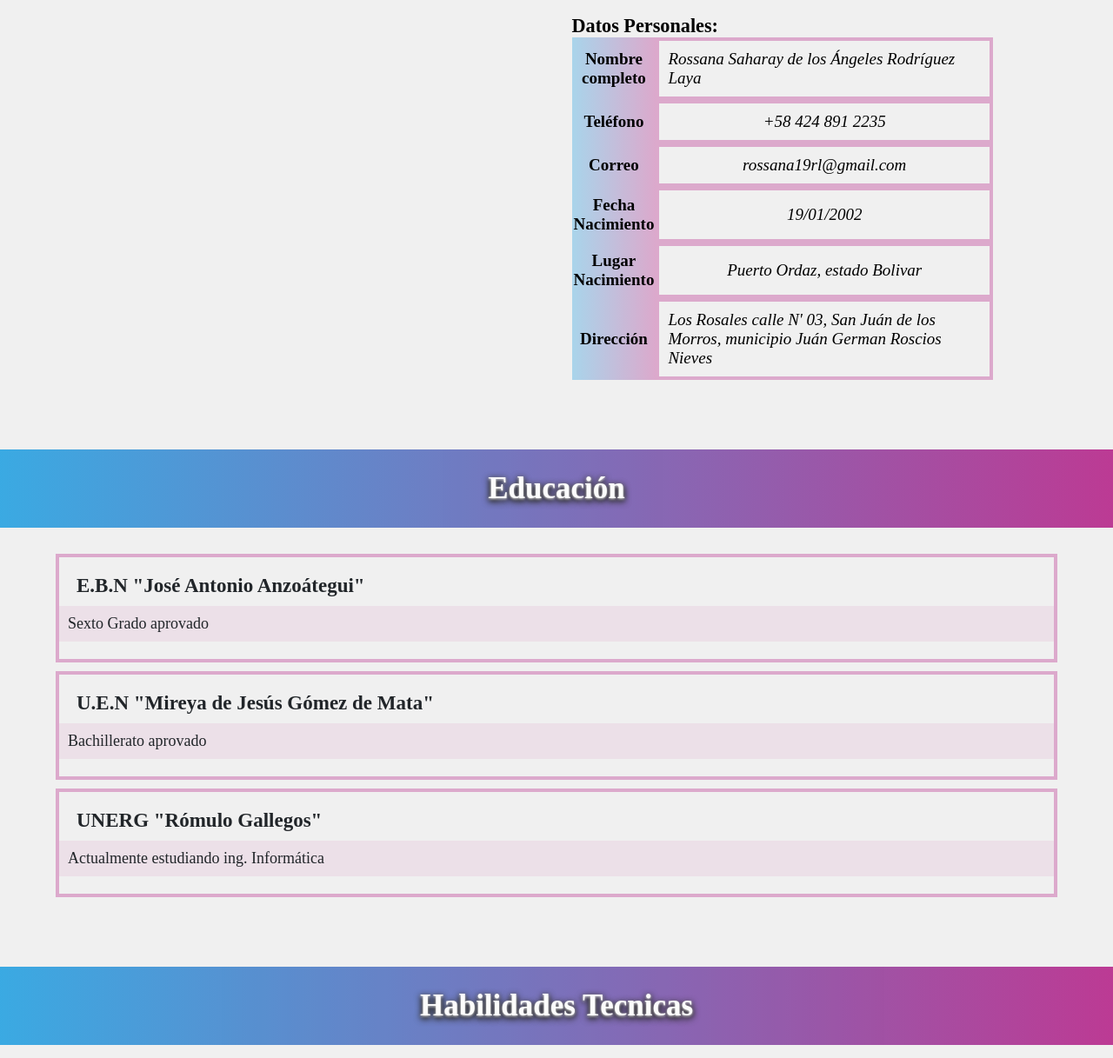
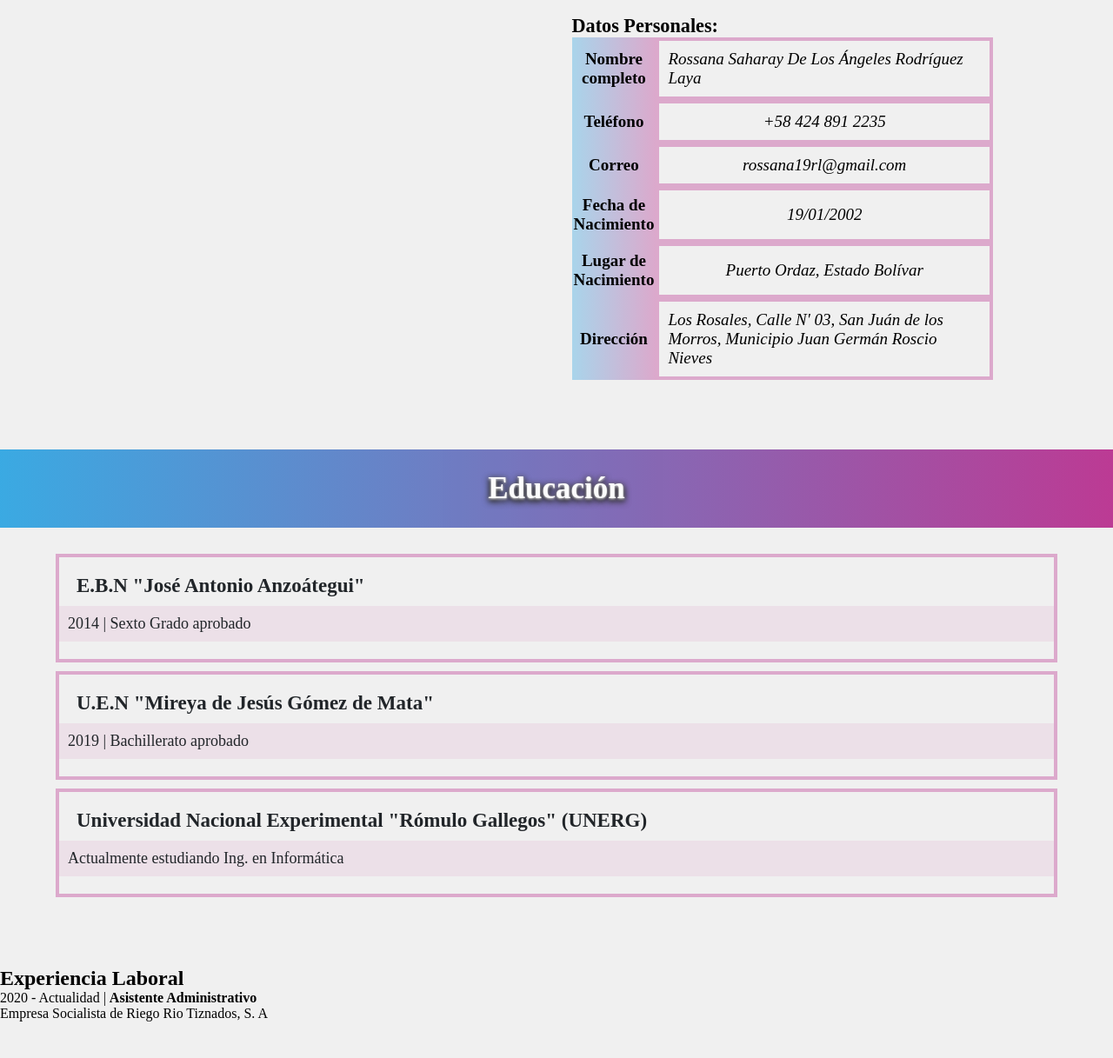
Before and after one commit to Layrod2/rossana, a website: page static/index.html in a window 1280 px wide. Shown: the part 343-1560 px from the top of the page at 87% size. Drawn offline with Linux system fonts and the light colour scheme.

Commit message:
Update index.html

```diff
--- a/static/index.html
+++ b/static/index.html
@@ -25,7 +25,7 @@
             <p>
               <ul class='description__list'>
                 <li>
-                  <strong>Nombre completo</strong> <i>Rossana Saharay de los Ángeles Rodríguez Laya</i>
+                  <strong>Nombre completo</strong> <i>Rossana Saharay De Los Ángeles Rodríguez Laya</i>
                 </li>
                 <li>
                   <strong>Teléfono</strong> <i>+58 424 891 2235</i>
@@ -34,13 +34,13 @@
                   <strong>Correo</strong> <i>rossana19rl@gmail.com</i>
                 </li>
                 <li>
-                  <strong>Fecha Nacimiento</strong> <i>19/01/2002</i>
+                  <strong>Fecha de Nacimiento</strong> <i>19/01/2002</i>
                 </li>
                 <li>
-                  <strong>Lugar Nacimiento</strong> <i>Puerto Ordaz, estado Bolivar</i>
+                  <strong>Lugar de Nacimiento</strong> <i>Puerto Ordaz, Estado Bolívar</i>
                 </li>
                 <li>
-                  <strong>Dirección</strong> <i>Los Rosales calle N' 03, San Juán de los Morros, municipio Juán German Roscios Nieves</i>
+                  <strong>Dirección</strong> <i>Los Rosales, Calle N' 03, San Juán de los Morros, Municipio Juan Germán Roscio Nieves</i>
                 </li>
               </ul>
             </p>
@@ -56,25 +56,36 @@
 
           <div class="education">
             <h3>E.B.N "José Antonio Anzoátegui"</h3>
-            <p>Sexto Grado aprovado</p>
+            <p>2014 | Sexto Grado aprobado</p>
           </div>
 
           <div class="education">
             <h3>U.E.N "Mireya de Jesús Gómez de Mata"</h3>
-            <p>Bachillerato aprovado</p>
+            <p>2019 | Bachillerato aprobado</p>
           </div>
 
           <div class="education">
-            <h3>UNERG "Rómulo Gallegos"</h3>
-            <p>Actualmente estudiando ing. Informática</p>
+            <h3>Universidad Nacional Experimental "Rómulo Gallegos" (UNERG)</h3>
+            <p>Actualmente estudiando Ing. en Informática</p>
           </div>
 
         </div>
       </div>
 
+      <!--SECCION EXPERIENCIA LABORAL-->
+      <div id="experiencia">
+        <h2>Experiencia Laboral</h2>
+        <div class="container-experiencia">
+          <div class="exp-lab">
+          <p>2020 - Actualidad | <b>Asistente Administrativo</b><br>
+          Empresa Socialista de Riego Rio Tiznados, S. A</p>
+        </div>
+        </div>
+      </div>
+
       <!-- SECCION HABILIDADES -->
       <div class="" id='skills-tec'>
-          <h2>Habilidades Tecnicas</h2>
+          <h2>Experiencia / Lenguajes de Programación</h2>
           <div class="container-skills">
 
             <div class="skill">
@@ -84,7 +95,7 @@
               <div class="container-description">
                 <h3>HTML</h3>
                 <p>
-                  <strong>Nivel:</strong> <i>Basico</i>
+                  <strong>Nivel:</strong> <i>Básico</i>
                 </p>
               </div>
             </div>
@@ -96,7 +107,7 @@
               <div class="container-description">
                 <h3>CSS</h3>
                 <p>
-                  <strong>Nivel:</strong> <i>Basico</i>
+                  <strong>Nivel:</strong> <i>Básico</i>
                 </p>
               </div>
             </div>
@@ -108,11 +119,20 @@
               <div class="container-description">
                 <h3>Javascript</h3>
                 <p>
-                  <strong>Nivel:</strong> <i>Basico</i>
+                  <strong>Nivel:</strong> <i>Básico</i>
                 </p>
               </div>
             </div>
 
+          <!--SECCION EXPECTATIVAS-->
+          <div id="expectativas">
+            <h2>Expectativas</h2>
+            <div class="container-expect">
+              <div class="expect">
+              <p>Obtener un buen nivel en Diseño de Páginas Web (Front-end) haciendo uso de HTML, CSS y JavaScript. Además, adquirir conocimientos sobre PHP y Python.</p>
+            </div>
+            </div>
+          </div>
           </div>
       </div>
     </main>
```
